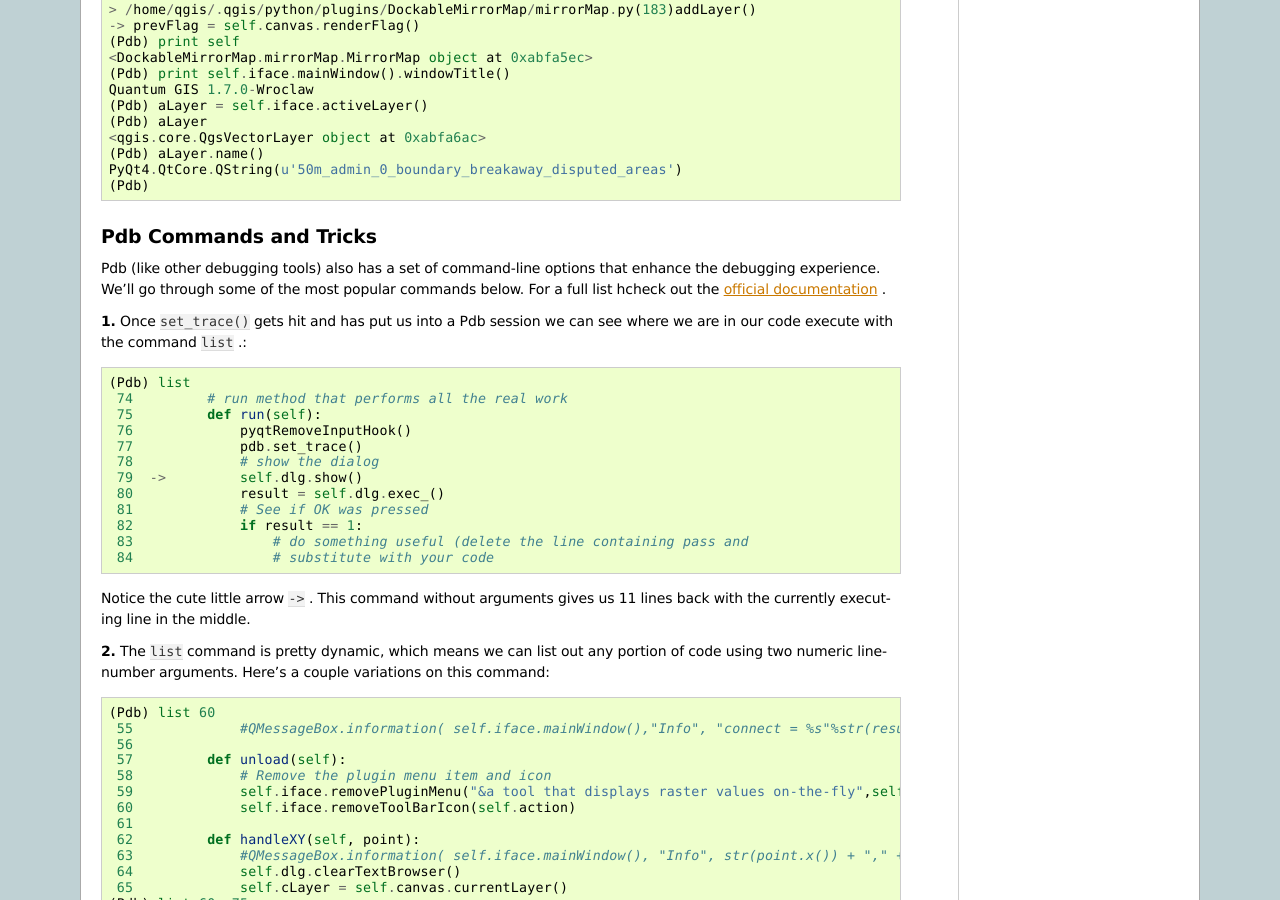
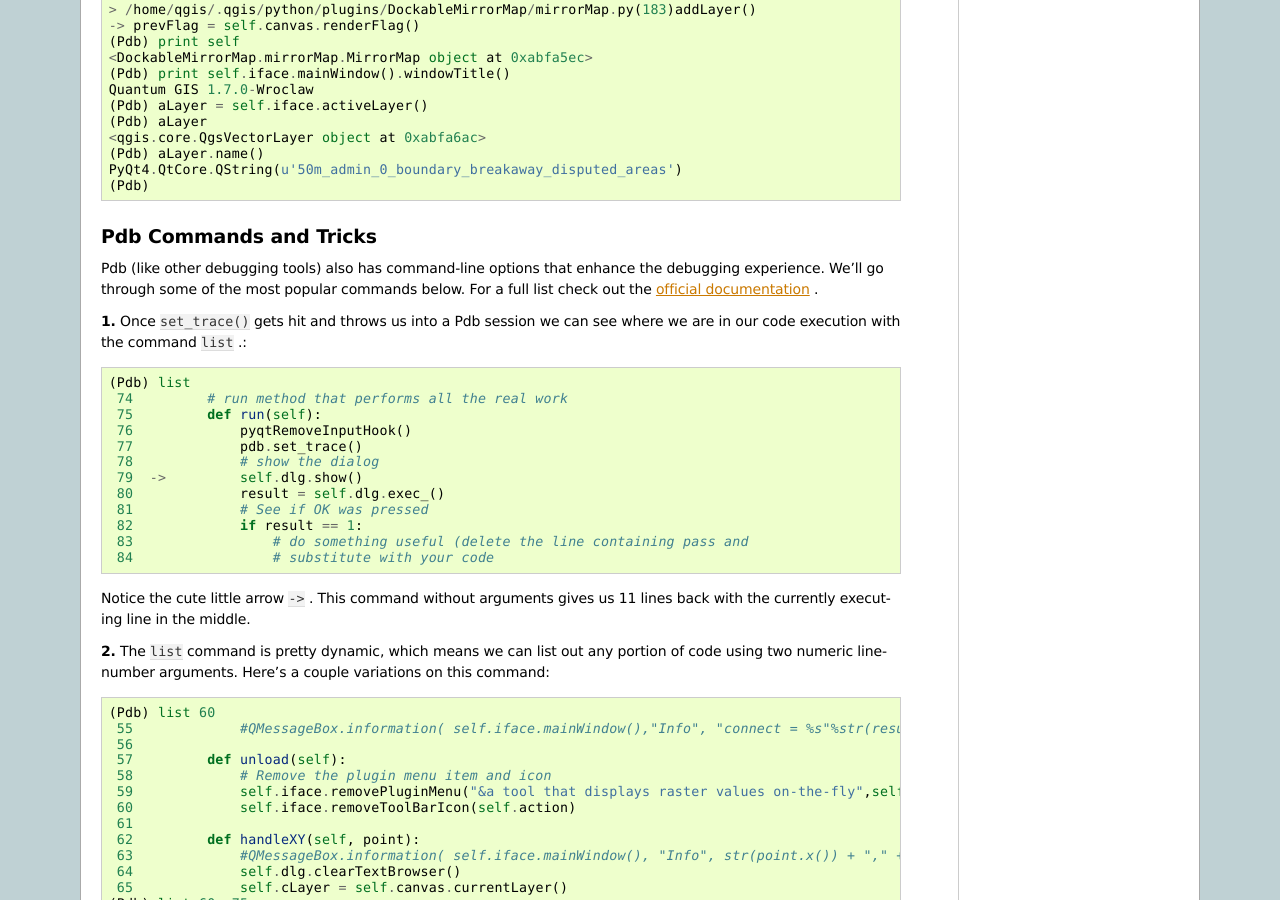
Before and after one commit to cugos/qgisworkshop_org, a Sphinx documentation site: the page built from docs/source/workshop/debug.rst, in a window 1280 px wide and 900 px high, scrolled down 531 px. Built offline with Sphinx 7.4.7, drawn with Linux system fonts in a browser that asks for light colours; some of the changed text lies outside the part shown.

Commit message:
minor changes to debugging section

```diff
--- a/docs/source/workshop/debug.rst
+++ b/docs/source/workshop/debug.rst
@@ -39,10 +39,10 @@ You will need to add the pdb.set_trace() where you would like to set a break poi
 Pdb Commands and Tricks
 ---------------------------
 
-Pdb (like other debugging tools) also has a set of command-line options that enhance the debugging experience. We'll go through some of the most popular commands below. For a full list hcheck out the\  `official documentation <http://docs.python.org/library/pdb.html>`_ \.
+Pdb (like other debugging tools) also has command-line options that enhance the debugging experience. We'll go through some of the most popular commands below. For a full list check out the\  `official documentation <http://docs.python.org/library/pdb.html>`_ \.
 
 
-\  **1.** \Once\  ``set_trace()`` \gets hit and has put us into a Pdb session we can see where we are in our code execute with the command\  ``list`` \.::
+\  **1.** \Once\  ``set_trace()`` \gets hit and throws us into a Pdb session we can see where we are in our code execution with the command\  ``list`` \.::
 
     (Pdb) list
      74         # run method that performs all the real work
@@ -60,7 +60,7 @@ Pdb (like other debugging tools) also has a set of command-line options that enh
 Notice the cute little arrow\  ``->`` \. This command without arguments gives us 11 lines back with the currently executing line in the middle.
 
 
-\  **2.** \The\  ``list`` \command is pretty dynamic, which  means we can list out any portion of code using two numeric line-number arguments. Here's a couple variations on this command::
+\  **2.** \The\  ``list`` \command is pretty dynamic, which means we can list out any portion of code using two numeric line-number arguments. Here's a couple variations on this command::
 
     (Pdb) list 60
      55             #QMessageBox.information( self.iface.mainWindow(),"Info", "connect = %s"%str(result) )
@@ -94,7 +94,7 @@ Notice the cute little arrow\  ``->`` \. This command without arguments gives us
 
 A single numberic arguments prints out the line we wanted buffered by 5 lines before and after. Two arguments prints us a the range of code for those line numbers.
 
-\  **3.** \We can also set more breakpoints once we are in Pdb. We can use the\  ``break`` \command or just\ ``b`` \for shorthand plus a numberic argument that designates what line number we want to put a breakpoint on::
+\  **3.** \We can also set more breakpoints once we are in Pdb. We can use the\  ``break`` \command or just\  ``b`` \for shorthand plus a numberic argument that designates what line number we want to put a breakpoint on::
 
     (Pdb) b 64
     Breakpoint 1 at /home/gcorradini/.qgis/python/plugins/rastervaluedisplay/rastervaluedisplay.py:64
@@ -105,7 +105,7 @@ A single numberic arguments prints out the line we wanted buffered by 5 lines be
     Num Type         Disp Enb   Where
     1   breakpoint   keep yes   at /home/gcorradini/.qgis/python/plugins/rastervaluedisplay/rastervaluedisplay.py:64
 
-\  **5.** \Now that I've set a new breakpoint, I'll want to continue my code execute until I hit it. I can continue execution with the\  ``c`` \or\ ``continue`` \command.::
+\  **5.** \Now that I've set a new breakpoint, I'll want to continue my code execute until I hit it. I can continue execution with the\  ``c`` \or\  ``continue`` \command.::
 
     (Pdb) c
     > /home/gcorradini/.qgis/python/plugins/rastervaluedisplay/rastervaluedisplay.py(64)handleXY()
```
Also changed, not shown: other parts of docs/source/workshop/debug.rst (+2 -2 lines).
